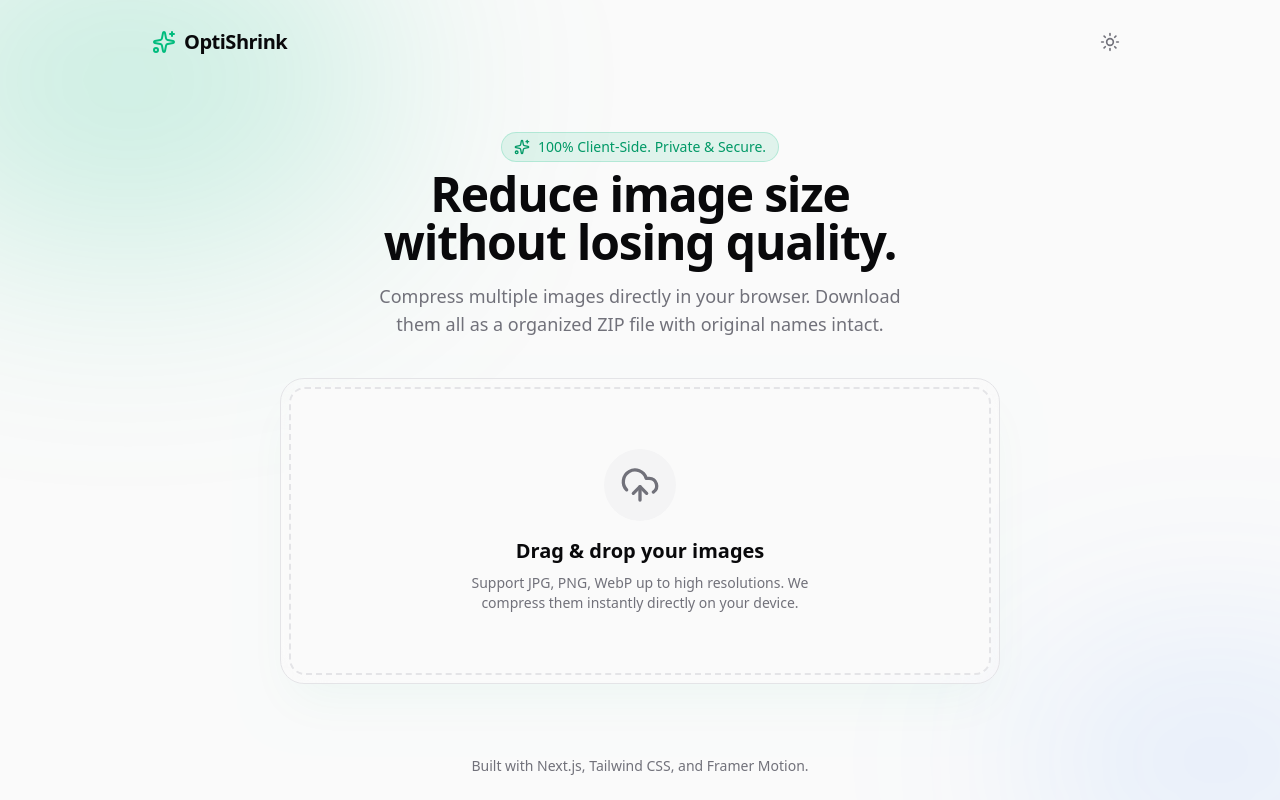
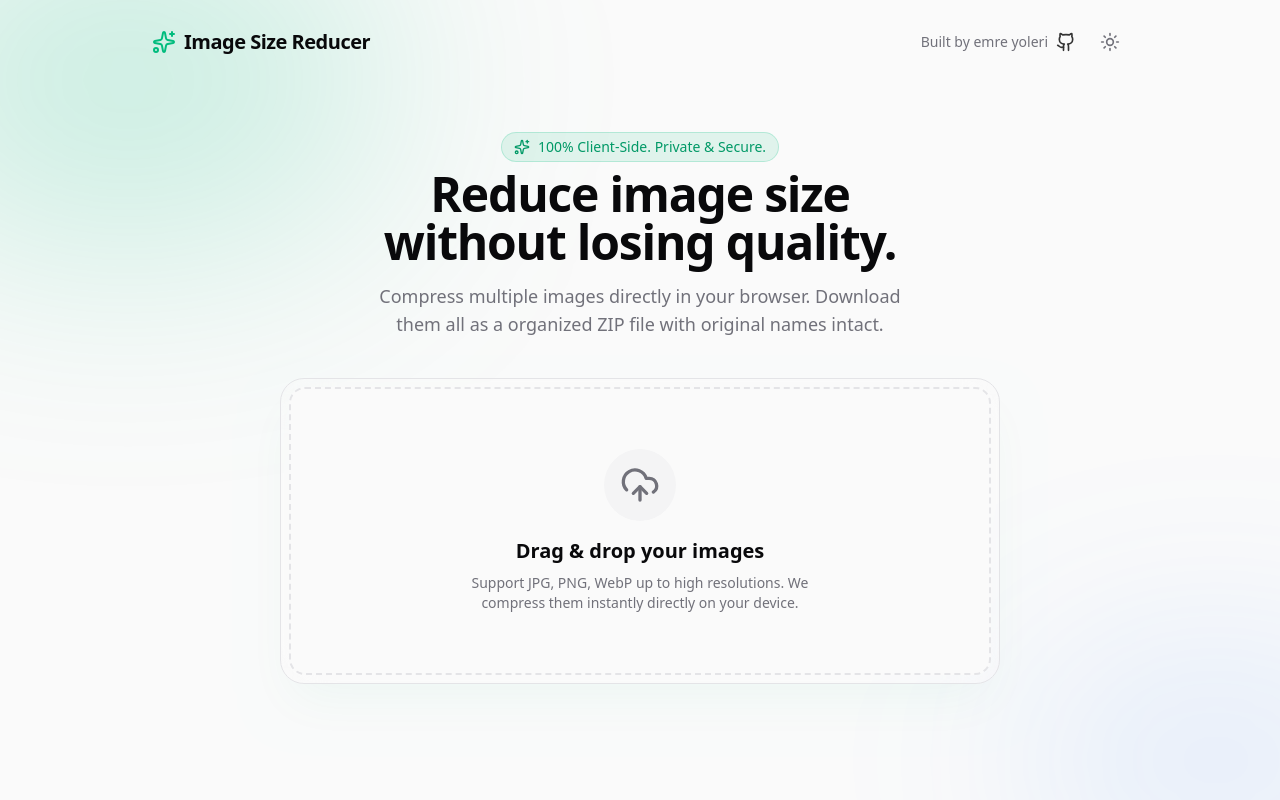
Before and after one commit to emreyoleridev/ultimate-image-size-reducer, a Next.js app: page / in a window 1280 px wide. Built offline with nearby package versions, Linux system fonts and the light colour scheme.

Commit message:
chore: update branding to image size reducer and add author credits

```diff
--- a/src/app/page.tsx
+++ b/src/app/page.tsx
@@ -94,9 +94,18 @@ export default function Home() {
       <header className="w-full max-w-5xl mx-auto flex items-center justify-between p-6 z-10">
         <div className="flex items-center space-x-2 font-bold text-xl tracking-tight">
           <Sparkles className="w-6 h-6 text-emerald-500" />
-          <span>OptiShrink</span>
+          <span>Image Size Reducer</span>
         </div>
         <div className="flex items-center space-x-4">
+          <a
+            href="https://github.com/emreyoleridev"
+            target="_blank"
+            rel="noopener noreferrer"
+            className="hidden sm:flex items-center space-x-2 text-sm font-medium text-muted-foreground hover:text-foreground transition-colors"
+          >
+            <span>Built by emre yoleri</span>
+            <Github className="w-5 h-5 text-[#333] dark:text-white" />
+          </a>
           <ThemeToggle />
         </div>
       </header>
@@ -171,8 +180,16 @@ export default function Home() {
         </div>
       </main>
 
-      <footer className="w-full py-6 text-center text-sm text-muted-foreground z-10">
-        <p>Built with Next.js, Tailwind CSS, and Framer Motion.</p>
+      <footer className="w-full py-6 flex flex-col items-center justify-center space-y-2 text-sm text-muted-foreground z-10">
+        <a
+          href="https://github.com/emreyoleridev"
+          target="_blank"
+          rel="noopener noreferrer"
+          className="flex items-center space-x-2 hover:text-foreground transition-colors sm:hidden"
+        >
+          <span>Built by emre yoleri</span>
+          <Github className="w-4 h-4 text-[#333] dark:text-white" />
+        </a>
       </footer>
     </div>
   );
--- a/src/components/theme-toggle.tsx
+++ b/src/components/theme-toggle.tsx
@@ -11,7 +11,7 @@ export function ThemeToggle() {
     return (
         <button
             onClick={() => setTheme(resolvedTheme === "light" ? "dark" : "light")}
-            className="relative inline-flex items-center justify-center rounded-md p-2 text-muted-foreground hover:bg-black/5 hover:text-black dark:hover:bg-white/10 dark:hover:text-white transition-colors focus-visible:outline-none focus-visible:ring-2 focus-visible:ring-ring focus-visible:ring-offset-2 disabled:pointer-events-none disabled:opacity-50 ring-offset-background"
+            className="relative cursor-pointer inline-flex items-center justify-center rounded-md p-2 text-muted-foreground hover:bg-black/5 hover:text-black dark:hover:bg-white dark:hover:text-white transition-colors focus-visible:outline-none focus-visible:ring-2 focus-visible:ring-ring focus-visible:ring-offset-2 disabled:pointer-events-none disabled:opacity-50 ring-offset-background"
         >
             <span className="sr-only">Toggle theme</span>
             <div className="relative w-5 h-5 flex items-center justify-center">
```
Also changed, not shown: 1 other file (tests, documents, lock files or other folders).
